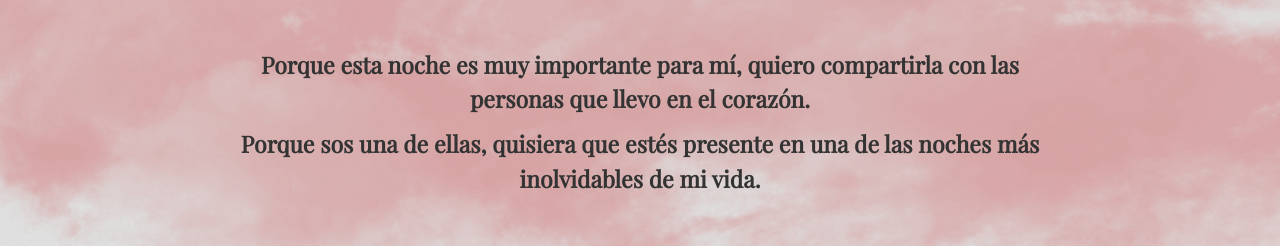
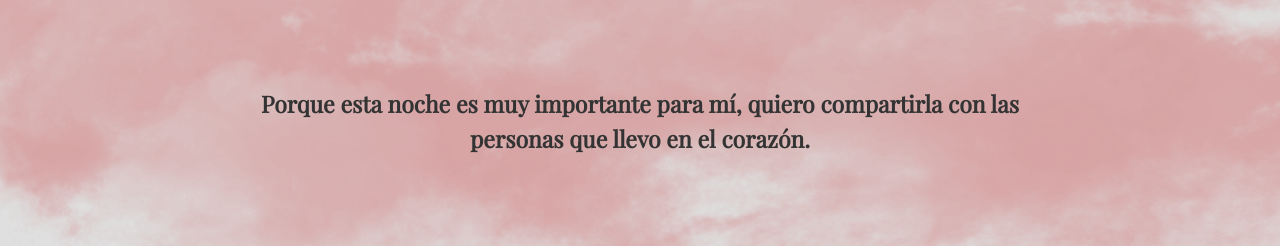
Before and after one commit to riosgg/Mica, a plain HTML site: page index.html in a window 1280 px wide. Shown: the part 1220-1466 px from the top of the page. Drawn offline with nearby package versions, Linux system fonts and the light colour scheme; a web font is replaced by a local one.

Commit message:
Update index.html

```diff
--- a/index.html
+++ b/index.html
@@ -28,7 +28,6 @@
         <h2 class="dancing-title">mis XV años</h2>
         <div class="message-block">
             <p>Porque esta noche es muy importante para mí, quiero compartirla con las personas que llevo en el corazón.</p>
-            <p>Porque sos una de ellas, quisiera que estés presente en una de las noches más inolvidables de mi vida.</p>
         </div>
     </div>
     <div class="section-five">
```
